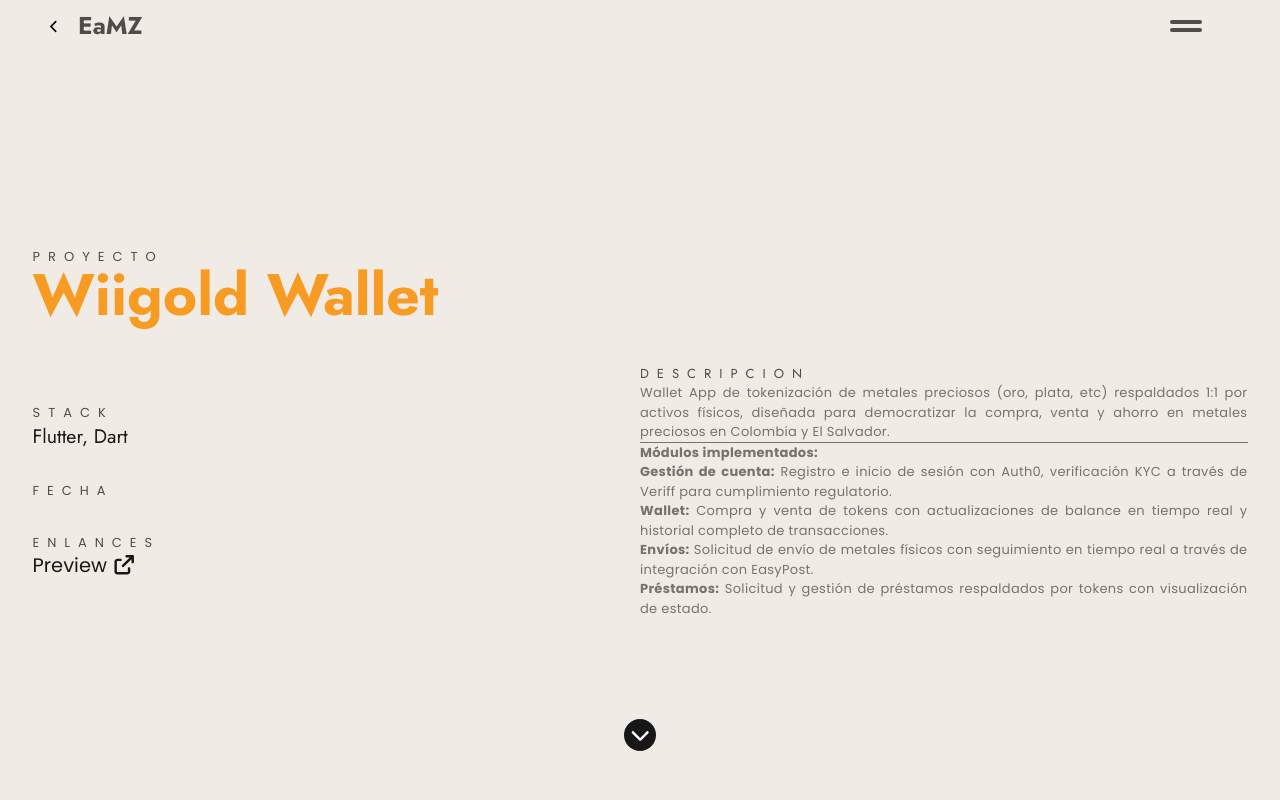
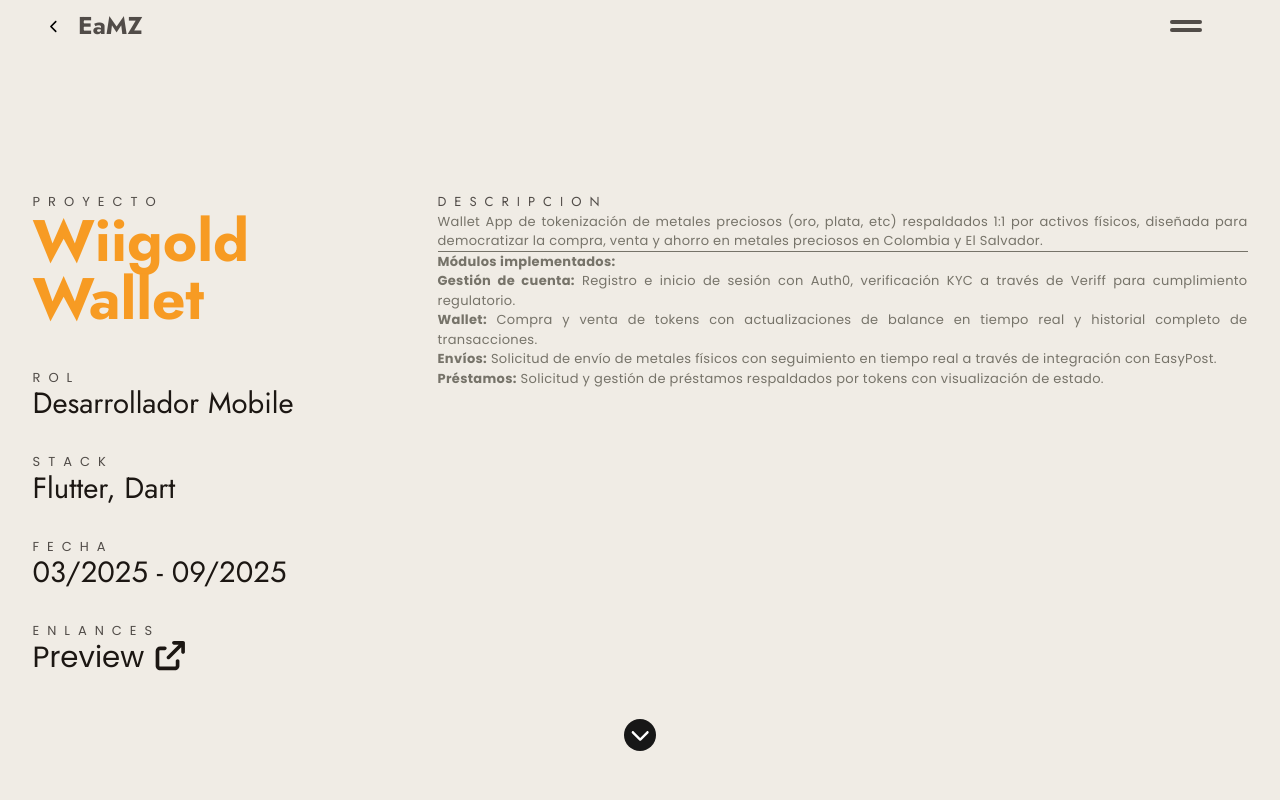
Before and after one commit to EliezerMezaDev/portfolio-v04, a Next.js app: page /projects/wiigold-wallet in a window 1280 px wide. Shown: the top 800 px of the page. Built offline with nearby package versions, Linux system fonts and the light colour scheme.

Commit message:
refactor: enhance project detail with role field and improved grid layout

```diff
--- a/src/app/projects/[slug]/ProjectDetailClient.tsx
+++ b/src/app/projects/[slug]/ProjectDetailClient.tsx
@@ -18,12 +18,22 @@ interface ProjectWithTechNames extends Project {
   techNames: string[]
 }
 
-function ProjectImage({ src, alt, index }: { src: string; alt: string; index: number }) {
+function ProjectImage({
+  src,
+  alt,
+  index,
+}: {
+  src: string
+  alt: string
+  index: number
+}) {
   const [loaded, setLoaded] = useState(false)
 
   return (
     <div className="relative mx-auto mb-5 w-full max-w-7xl">
-      {!loaded && <div className="absolute inset-0 animate-pulse rounded bg-neutral-300" />}
+      {!loaded && (
+        <div className="absolute inset-0 animate-pulse rounded bg-neutral-300" />
+      )}
       <Image
         src={src}
         alt={alt}
@@ -43,9 +53,17 @@ function ScrollDownButton() {
   const [isAtBottom, setIsAtBottom] = useState(false)
 
   const handleScroll = () => {
-    const scrollTop = document.documentElement.scrollTop || document.body.scrollTop
-    if (scrollTop < document.documentElement.scrollHeight - document.documentElement.clientHeight) {
-      window.scrollTo({ top: document.documentElement.scrollHeight, behavior: "smooth" })
+    const scrollTop =
+      document.documentElement.scrollTop || document.body.scrollTop
+    if (
+      scrollTop <
+      document.documentElement.scrollHeight -
+        document.documentElement.clientHeight
+    ) {
+      window.scrollTo({
+        top: document.documentElement.scrollHeight,
+        behavior: "smooth",
+      })
       setIsAtBottom(true)
     } else {
       window.scrollTo({ top: 0, behavior: "smooth" })
@@ -61,7 +79,10 @@ function ScrollDownButton() {
         whileTap={{ scale: 0.9 }}
         onClick={handleScroll}
       >
-        <FontAwesomeIcon icon={isAtBottom ? faChevronUp : faChevronDown} className="text-2xl text-white" />
+        <FontAwesomeIcon
+          icon={isAtBottom ? faChevronUp : faChevronDown}
+          className="text-2xl text-white"
+        />
       </motion.div>
     </div>
   )
@@ -71,7 +92,9 @@ interface ProjectDetailClientProps {
   project: ProjectWithTechNames
 }
 
-export default function ProjectDetailClient({ project }: ProjectDetailClientProps) {
+export default function ProjectDetailClient({
+  project,
+}: ProjectDetailClientProps) {
   const router = useRouter()
 
   return (
@@ -86,35 +109,66 @@ export default function ProjectDetailClient({ project }: ProjectDetailClientProp
       <ScrollDownButton />
 
       <div className="flex min-h-screen flex-col items-start justify-center">
-        <div className="mb-4 md:mb-10">
-          <p className="text-base tracking-[8px] text-dark uppercase">Proyecto</p>
-          <h1 className="text-5xl font-bold text-main md:mb-2 md:text-7xl">{project.title}</h1>
-        </div>
+        <div className="flex w-full flex-col-reverse items-start max-sm:gap-4 md:grid md:grid-cols-[1fr_2fr]">
+          <div className="flex flex-col items-start justify-center space-y-4 sm:min-h-0 md:space-y-10">
+            <div className="">
+              <p className="text-base tracking-[8px] text-dark uppercase">
+                Proyecto
+              </p>
+              <h1 className="text-5xl font-bold text-main md:mb-2 md:text-7xl">
+                {project.title}
+              </h1>
+            </div>
 
-        <div className="flex w-full flex-col-reverse max-sm:gap-4 md:grid md:grid-cols-2">
-          <div className="flex flex-col items-start justify-center space-y-4 sm:min-h-0 md:space-y-10">
             <div>
-              <p className="text-base tracking-[8px] text-dark uppercase">Stack</p>
-              <h2 className="text-2xl text-darken">{project.techNames.join(", ")}</h2>
+              <p className="text-base tracking-[8px] text-dark uppercase">
+                Rol
+              </p>
+              <h2 className="text-2xl text-darken lg:text-4xl">
+                {project.role}
+              </h2>
             </div>
             <div>
-              <p className="text-base tracking-[8px] text-dark uppercase">Fecha</p>
-              <h2 className="text-2xl text-darken">{project.year}</h2>
+              <p className="text-base tracking-[8px] text-dark uppercase">
+                Stack
+              </p>
+              <h2 className="text-2xl text-darken lg:text-4xl">
+                {project.techNames.join(", ")}
+              </h2>
+            </div>
+            <div>
+              <p className="text-base tracking-[8px] text-dark uppercase">
+                Fecha
+              </p>
+              <h2 className="text-2xl text-darken lg:text-4xl">
+                {project.date}
+              </h2>
             </div>
             {(project.preview || project.code) && (
               <div>
-                <p className="text-base tracking-[8px] text-dark uppercase">Enlances</p>
+                <p className="text-base tracking-[8px] text-dark uppercase">
+                  Enlances
+                </p>
                 <div className="flex gap-6">
                   {project.preview && (
-                    <p className="text-2xl text-darken">
-                      <a href={project.preview} target="_blank" rel="noopener noreferrer">
-                        Preview <FontAwesomeIcon icon={faArrowUpRightFromSquare} />
+                    <p className="text-2xl text-darken lg:text-4xl">
+                      <a
+                        href={project.preview}
+                        target="_blank"
+                        rel="noopener noreferrer"
+                      >
+                        Preview{" "}
+                        <FontAwesomeIcon icon={faArrowUpRightFromSquare} />
                       </a>
                     </p>
                   )}
                   {project.code && (
-                    <p className="text-2xl text-darken">
-                      <a href={project.code} target="_blank" rel="noopener noreferrer">
+                    <p className="text-2xl text-darken lg:text-4xl">
+                      <a
+                        href={project.code}
+                        target="_blank"
+                        rel="noopener noreferrer"
+                      >
                         Github <FontAwesomeIcon icon={faGithub} />
                       </a>
                     </p>
@@ -124,9 +178,13 @@ export default function ProjectDetailClient({ project }: ProjectDetailClientProp
             )}
           </div>
           <div className="flex flex-col items-start justify-start">
-            <h2 className="text-base tracking-[8px] text-dark uppercase">Descripcion</h2>
-            <div className="prose prose-xl text-justify tracking-wide text-light-5">
-              <ReactMarkdown remarkPlugins={[remarkGfm]}>{project.content}</ReactMarkdown>
+            <h2 className="text-base tracking-[8px] text-dark uppercase">
+              Descripcion
+            </h2>
+            <div className="prose text-justify tracking-wide text-light-5">
+              <ReactMarkdown remarkPlugins={[remarkGfm]}>
+                {project.content}
+              </ReactMarkdown>
             </div>
           </div>
         </div>
@@ -135,7 +193,12 @@ export default function ProjectDetailClient({ project }: ProjectDetailClientProp
       <div className="mx-auto grid w-full grid-cols-1 p-5 md:p-20">
         <div className="flex h-auto w-full flex-col justify-center text-center">
           {project.images.map((image, index) => (
-            <ProjectImage key={index} src={image} alt={`Project Image ${index + 1}`} index={index} />
+            <ProjectImage
+              key={index}
+              src={image}
+              alt={`Project Image ${index + 1}`}
+              index={index}
+            />
           ))}
         </div>
       </div>
--- a/src/app/projects/page.tsx
+++ b/src/app/projects/page.tsx
@@ -4,5 +4,7 @@ import ProjectsClient from "./components/ProjectsClient"
 export default function Page() {
   const projects = getVisibleProjects()
 
+  console.log("Projects:", projects)
+
   return <ProjectsClient projects={projects} />
 }
```
Also changed, not shown: src/app/projects/archive/page.tsx (line endings or trailing spaces).
